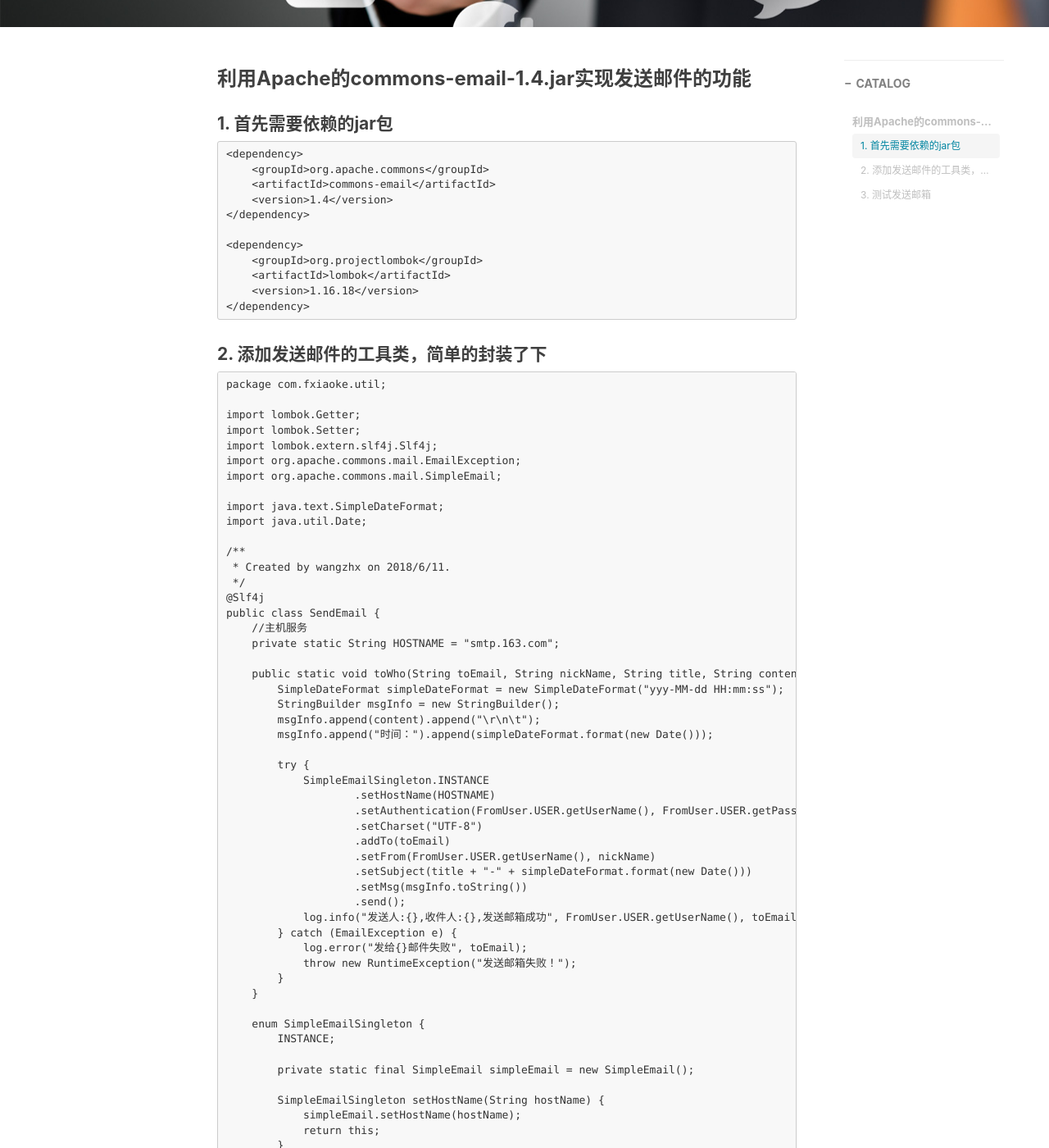
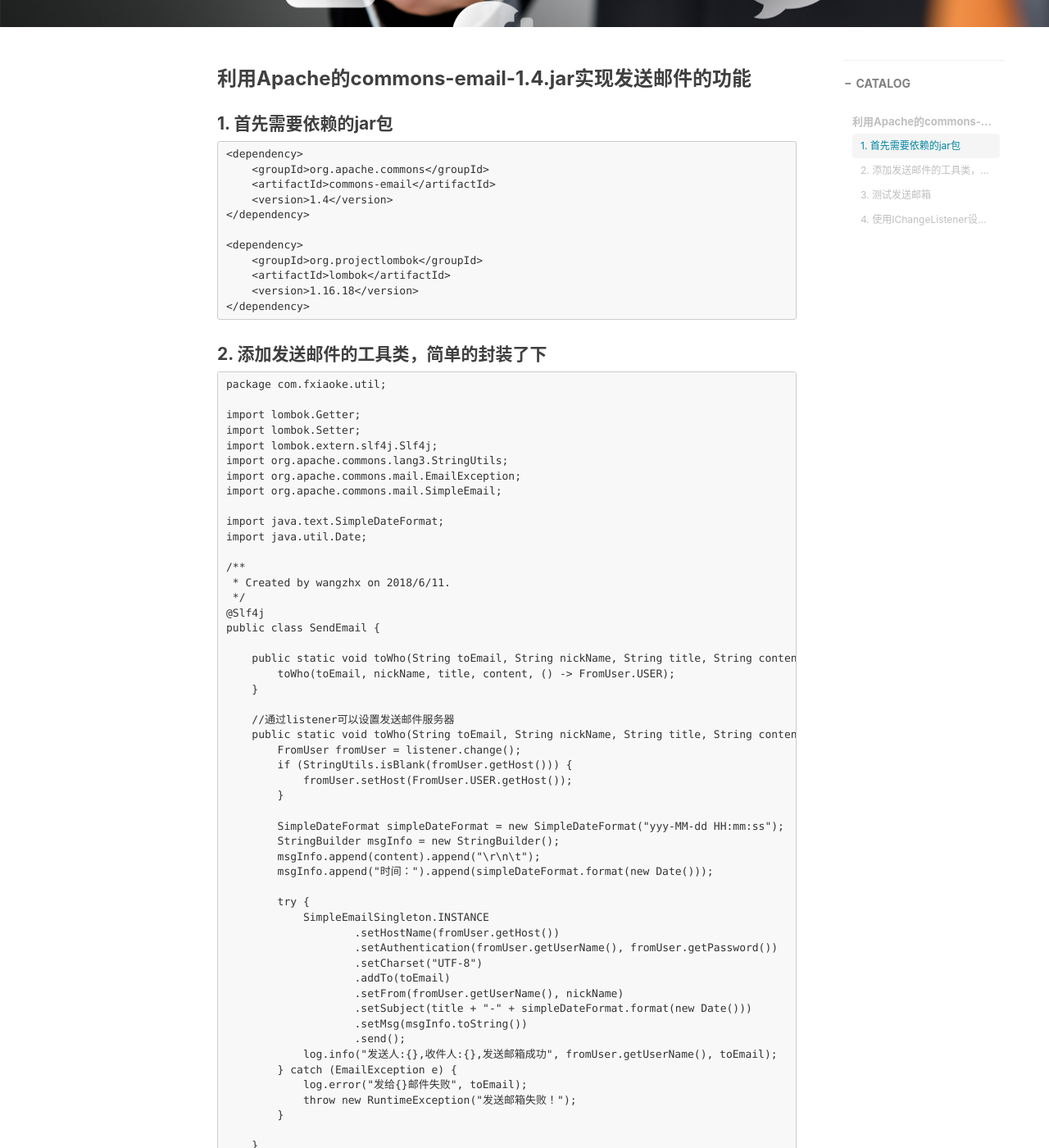
Before and after one commit to whvixd/qilixiang.github.io, a Jekyll site: the page built from _posts/2018-06-12-发送邮件.md, in a window 1280 px wide and 1400 px high, scrolled down 490 px. Shown: the whole window at 82% size. Built offline with Jekyll 4.4.1, drawn with Linux system fonts in a browser that asks for light colours; nearby versions of some CDN libraries; comment, search, counter and statistics services are not loaded; some of the changed text lies outside the part shown.

Commit message:
change send email blog

````diff
--- a/_posts/2018-06-12-发送邮件.md
+++ b/_posts/2018-06-12-发送邮件.md
@@ -36,6 +36,7 @@ package com.fxiaoke.util;
 import lombok.Getter;
 import lombok.Setter;
 import lombok.extern.slf4j.Slf4j;
+import org.apache.commons.lang3.StringUtils;
 import org.apache.commons.mail.EmailException;
 import org.apache.commons.mail.SimpleEmail;
 
@@ -47,10 +48,18 @@ import java.util.Date;
  */
 @Slf4j
 public class SendEmail {
-    //主机服务
-    private static String HOSTNAME = "smtp.163.com";
 
     public static void toWho(String toEmail, String nickName, String title, String content) {
+        toWho(toEmail, nickName, title, content, () -> FromUser.USER);
+    }
+
+    //通过listener可以设置发送邮件服务器
+    public static void toWho(String toEmail, String nickName, String title, String content, IChangeListener listener) {
+        FromUser fromUser = listener.change();
+        if (StringUtils.isBlank(fromUser.getHost())) {
+            fromUser.setHost(FromUser.USER.getHost());
+        }
+
         SimpleDateFormat simpleDateFormat = new SimpleDateFormat("yyy-MM-dd HH:mm:ss");
         StringBuilder msgInfo = new StringBuilder();
         msgInfo.append(content).append("\r\n\t");
@@ -58,19 +67,20 @@ public class SendEmail {
 
         try {
             SimpleEmailSingleton.INSTANCE
-                    .setHostName(HOSTNAME)
-                    .setAuthentication(FromUser.USER.getUserName(), FromUser.USER.getPassword())
+                    .setHostName(fromUser.getHost())
+                    .setAuthentication(fromUser.getUserName(), fromUser.getPassword())
                     .setCharset("UTF-8")
                     .addTo(toEmail)
-                    .setFrom(FromUser.USER.getUserName(), nickName)
+                    .setFrom(fromUser.getUserName(), nickName)
                     .setSubject(title + "-" + simpleDateFormat.format(new Date()))
                     .setMsg(msgInfo.toString())
                     .send();
-            log.info("发送人:{},收件人:{},发送邮箱成功", FromUser.USER.getUserName(), toEmail);
+            log.info("发送人:{},收件人:{},发送邮箱成功", fromUser.getUserName(), toEmail);
         } catch (EmailException e) {
             log.error("发给{}邮件失败", toEmail);
             throw new RuntimeException("发送邮箱失败！");
         }
+
     }
 
     enum SimpleEmailSingleton {
@@ -119,9 +129,13 @@ public class SendEmail {
         }
     }
 
-    enum FromUser {
-        //邮箱账号,授权码
-        USER("whvixd@163.com", "******");
+    public enum FromUser {
+        //主机服务,邮箱账号,授权码
+        USER("smtp.163.com", "whvixd@163.com", "1130Wang1130");
+
+        @Setter
+        @Getter
+        private String host;
 
         @Setter
         @Getter
@@ -131,13 +145,21 @@ public class SendEmail {
         @Getter
         private String password;
 
-        FromUser(String userName, String password) {
+
+        FromUser(String host, String userName, String password) {
+            this.host = host;
             this.userName = userName;
             this.password = password;
         }
     }
 
+    @FunctionalInterface
+    public interface IChangeListener {
+        FromUser change();
+    }
+
 }
+
 
 ```
 
@@ -168,6 +190,35 @@ public class Test {
 
 ![目录结构](/img/SendEamil/email1.png)
 
+#### 4. 使用IChangeListener设置发送邮件服务器
+
+```
+package com.fxiaoke;
+
+import com.fxiaoke.util.SendEmail;
+
+/**
+ * Created by wangzhx on 2018/3/29.
+ */
+public class Test {
+
+    @org.junit.Test
+    public void sendEmail() {
+        SendEmail.toWho("***@***.com", "七里香",
+                "Title", "1. qilixiang test send email",
+                () -> {
+                    SendEmail.FromUser fromUser = SendEmail.FromUser.USER;
+                    fromUser.setHost("smtp.qq.com");//不设置服务器，默认为163服务器
+                    fromUser.setUserName("631791301@qq.com");
+                    fromUser.setPassword("***");//邮箱授权码
+                    return fromUser;
+                });
+    }
+
+}
+```
+
+
 > 注意：若使用163邮箱作为发送人，要在163的个人首页中设置授权码(用于登录第三方邮件客户端的专用密码)
 
 ![目录结构](/img/SendEamil/163_1.jpg)
````
Also changed, not shown: img/SendEamil/email1.png.
